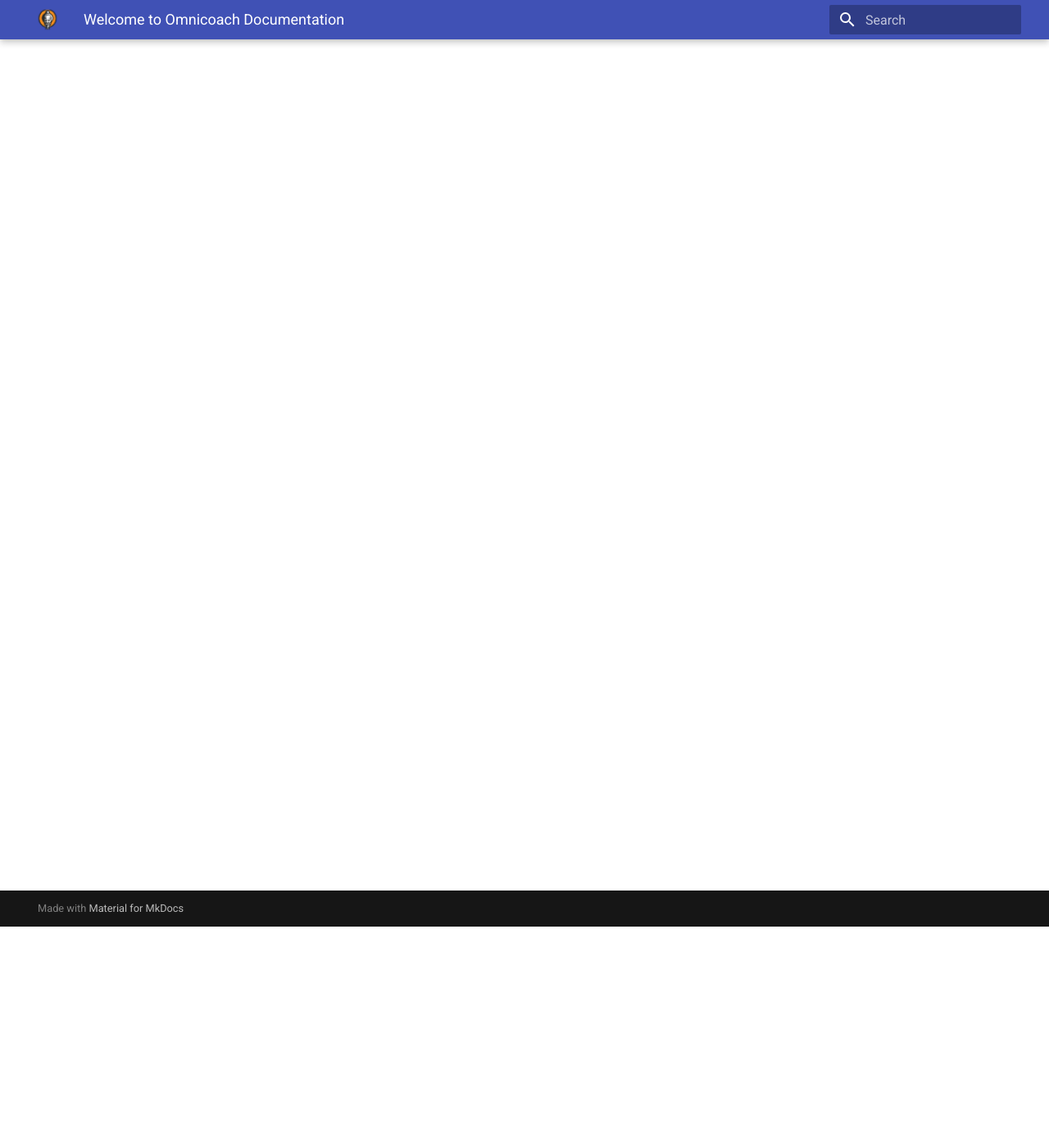
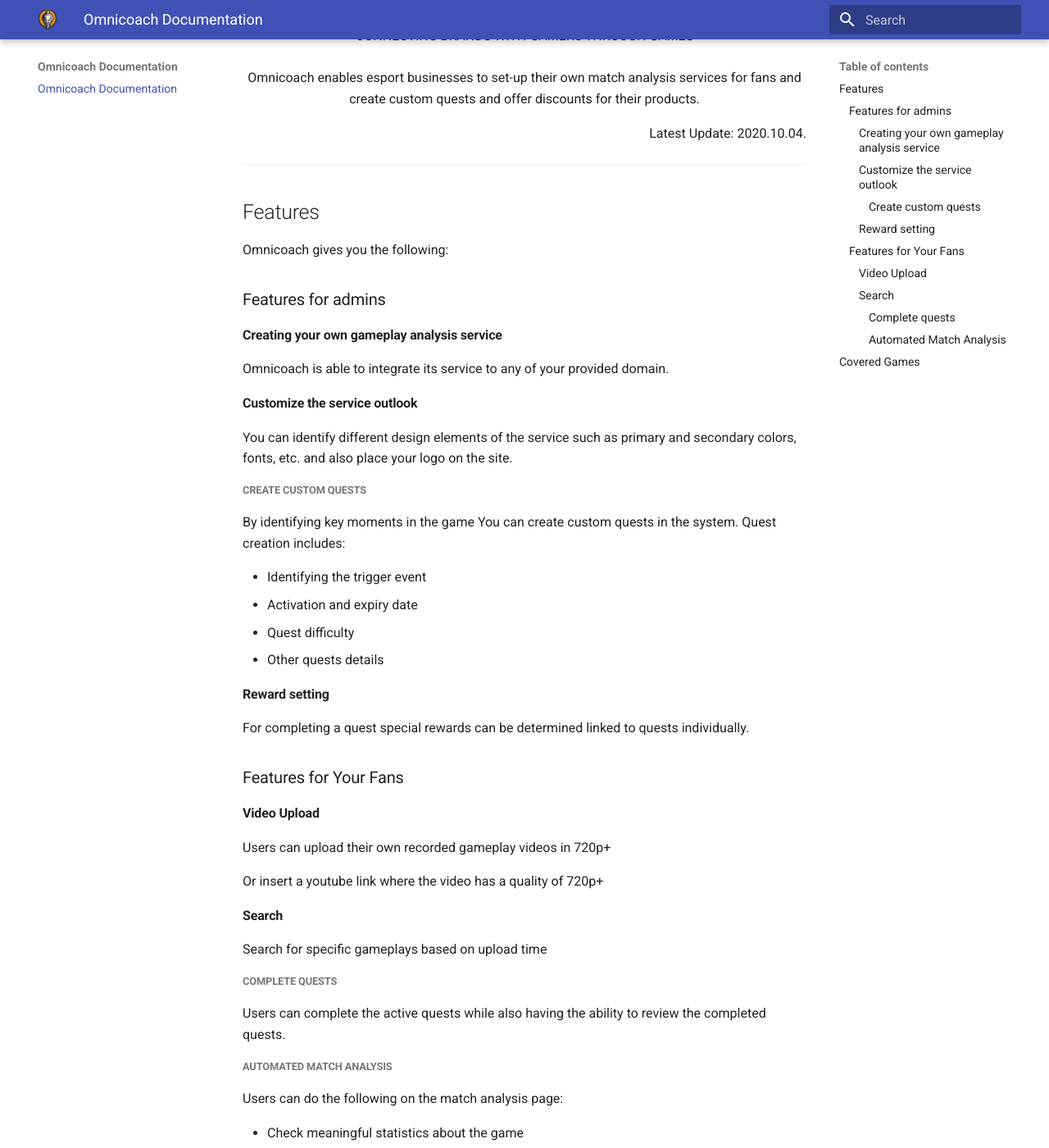
Before and after one commit to Omnicoachorg/documentation, an MkDocs documentation site: the page built from docs/index.md, in a window 1280 px wide and 1400 px high, scrolled down 270 px. Shown: the whole window at 82% size. Built offline with MkDocs 1.6.1 and Material for MkDocs 9.7.7, drawn with Linux system fonts in a browser that asks for light colours; some of the changed text lies outside the part shown.

Commit message:
Docs main page added

```diff
--- a/docs/index.md
+++ b/docs/index.md
@@ -1,3 +1,59 @@
-# Welcome to Omnicoach Documentation
+# Omnicoach Documentation
 
-This site contains the public service and public API documentation for the Omnicoach SAAS platform.
+<p style="text-align: center;">
+<img align="center" width="300" height="92" src="/assets/Omnicoach_logo.png">
+<br /><br />
+
+CONNECTING BRANDS WITH GAMERS THROUGH GAMES<br /><br />
+Omnicoach enables esport businesses to set-up their own match analysis services for fans and create custom quests and offer discounts for their products.<br />
+</p>
+<p align="right">Latest Update: 2020.10.04.</p>
+<hr />
+
+## Features
+Omnicoach gives you the following:
+
+### Features for admins
+
+#### Creating your own gameplay analysis service
+Omnicoach is able to integrate its service to any of your provided domain.
+
+#### Customize the service outlook
+You can identify different design elements of the service such as primary and secondary colors, fonts, etc. and also place your logo on the site.
+
+##### Create custom quests
+By identifying key moments in the game You can create custom quests in the system. Quest creation includes:
+
+- Identifying the trigger event
+- Activation and expiry date
+- Quest difficulty
+- Other quests details
+
+#### Reward setting
+For completing a quest special rewards can be determined linked to quests individually.
+
+
+### Features for Your Fans
+#### Video Upload
+Users can upload their own recorded gameplay videos in 720p+
+
+
+Or insert a youtube link where the video has a quality of 720p+
+
+#### Search
+Search for specific gameplays based on upload time
+
+##### Complete quests
+Users can complete the active quests while also having the ability to review the completed quests.
+
+##### Automated Match Analysis
+Users can do the following on the match analysis page:
+
+- Check meaningful statistics about the game
+- Search for specific moments in the gameplay by using pre-set search filters
+- Review and self analyze his/her own gameplay
+
+## Covered Games
+We cover the following games:
+
+- League of Legends
```
Also changed, not shown: docs/assets/Omnicoach_logo.png (added).
